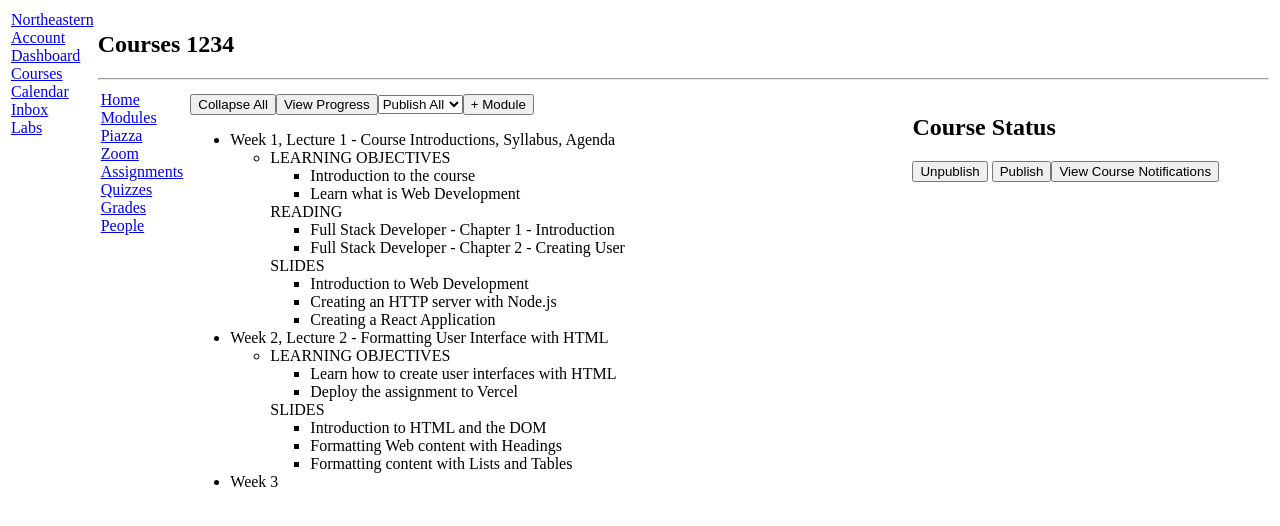
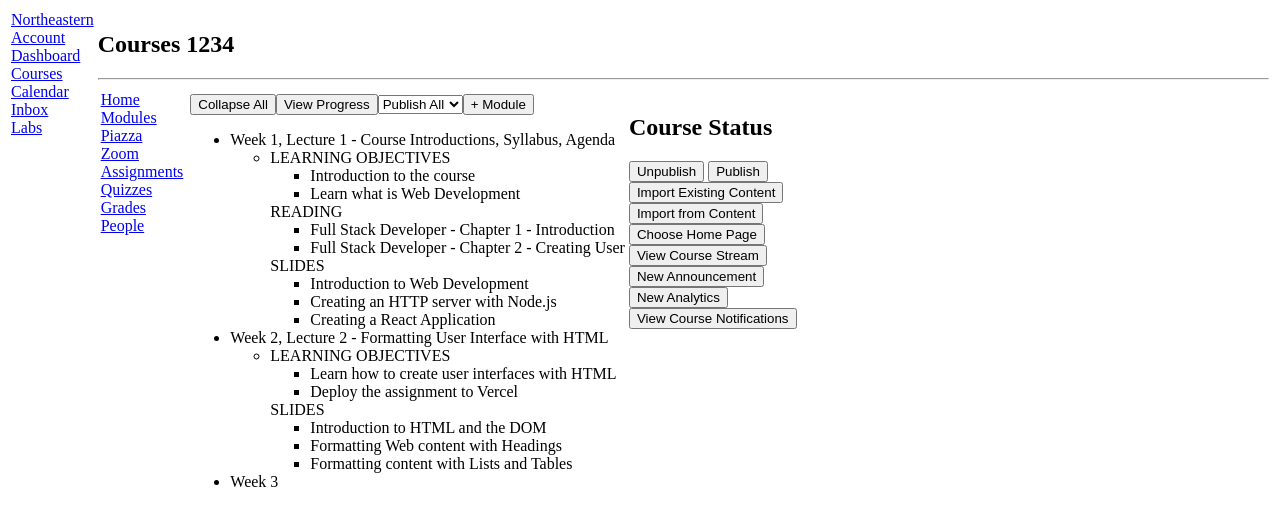
Before and after one commit to okurine/kambaz-next-js, a Next.js app: page /courses/1234/home in a window 1280 px wide. Shown: the top 526 px of the page. Built offline with nearby package versions, Linux system fonts and the light colour scheme.

Commit message:
add buttons to home page

```diff
--- a/app/(kambaz)/courses/[cid]/home/status.tsx
+++ b/app/(kambaz)/courses/[cid]/home/status.tsx
@@ -2,7 +2,14 @@ export default function CourseStatus() {
   return (
     <div id="wd-course-status">
       <h2>Course Status</h2>
-      <button>Unpublish</button> <button>Publish</button>
+      <button>Unpublish</button> <button>Publish</button><br></br>
       {/* Complete on your own */}
+
+      <button>Import Existing Content</button><br></br>
+      <button>Import from Content</button><br></br>
+      <button>Choose Home Page</button><br></br>
+      <button>View Course Stream</button><br></br>
+      <button>New Announcement</button><br></br>
+      <button>New Analytics</button><br></br>
       <button>View Course Notifications</button>
     </div> );}
```
